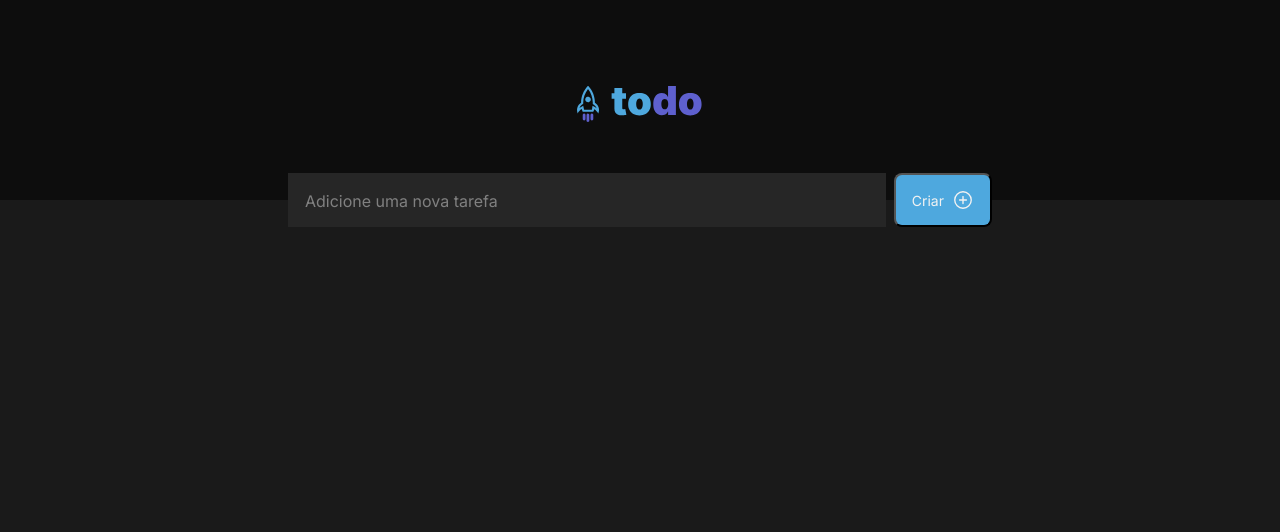
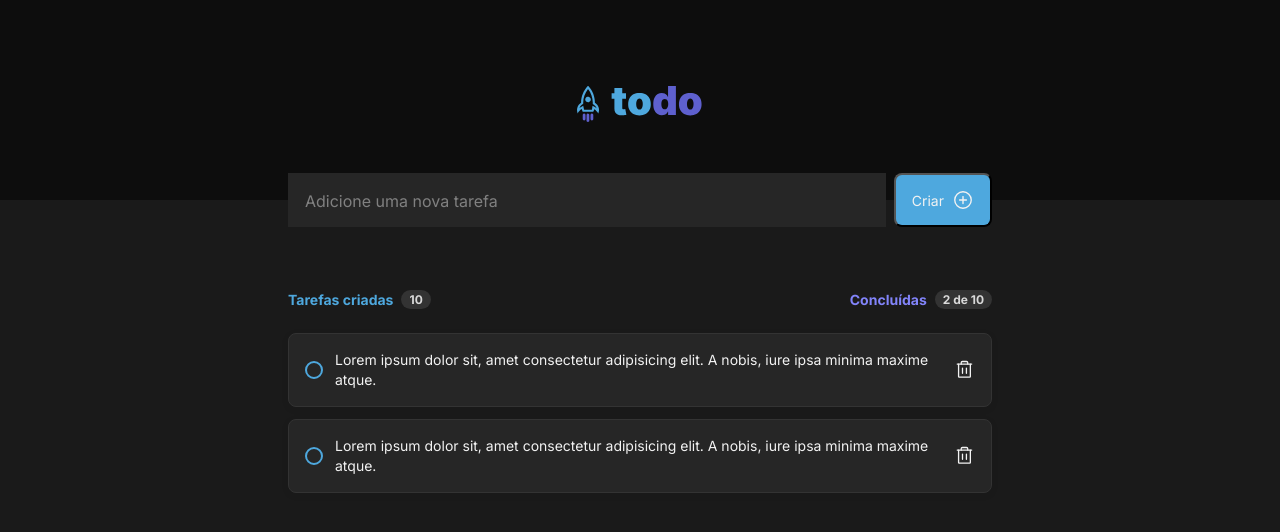
Before and after one commit to eu-pedro/ToDo-List, a React (Vite) app: page / in a window 1280 px wide. Shown: the top 532 px of the page. Built offline with nearby package versions, Linux system fonts and the light colour scheme; the HTML template or start-up script is replaced by a standard one.

Commit message:
finalizado componente de atividades para fazer

```diff
--- a/src/App.tsx
+++ b/src/App.tsx
@@ -1,11 +1,13 @@
 import './global.css'
 
 import { Header } from './components/Header'
+import { Section } from './components/Section'
 
 export function App() {
   return (
     <>
       <Header/>
+      <Section/>
     </>
   )
 }
--- /dev/null
+++ b/src/components/Section/Section.module.css
@@ -0,0 +1,49 @@
+.tasks {
+  width: 100%;
+  max-width: 46rem;
+  margin: 0 auto;
+  margin-top: 5.625rem;
+  padding: 0 1rem;
+}
+
+.header {
+  display: flex;
+  justify-content: space-between;
+  align-items: center;
+  margin-bottom: 1.5rem;
+}
+
+.header div {
+  display: flex;
+  justify-content: center;
+  align-items: center;
+  gap: 0.5rem;
+}
+
+.header div span {
+  background-color: var(--gray-400);
+  gap: 0.625rem;
+  padding: 0.125rem 0.5rem;
+  border-radius: 999px;
+  font-size: 0.75rem;
+  font-weight: 700;
+  color: var(--gray-200);
+}
+
+.created {
+  color: var(--blue);
+  font-size: 0.875rem;
+  font-weight: 700;
+}
+
+.completed {
+  color: var(--purple);
+  font-size: 0.875rem;
+  font-weight: 700;
+}
+
+.containerTasks {
+  display: flex;
+  flex-direction: column;
+  gap: 0.75rem;
+}
--- /dev/null
+++ b/src/components/Section/index.tsx
@@ -0,0 +1,26 @@
+import './Section.module.css';
+import styles from './Section.module.css';
+import { Task } from '../Task';
+
+export function Section() {
+  return (
+    <section className={styles.tasks}>
+      <header className={styles.header}>
+        <div>
+          <p className={styles.created}>Tarefas criadas</p>
+          <span>10</span>
+        </div>
+
+        <div>
+          <p className={styles.completed}>Concluídas</p>
+          <span>2 de 10</span>
+        </div>
+      </header>
+
+      <div className={styles.containerTasks}>
+        <Task />
+        <Task />
+      </div>
+    </section>
+  );
+}
--- /dev/null
+++ b/src/components/Task/Task.module.css
@@ -0,0 +1,34 @@
+.taskContainer {
+  width: 100%;
+  background-color: var(--gray-500);
+  border: 1px solid var(--gray-400);
+  box-shadow: 0px 2px 8px rgba(0, 0, 0, 0.06);
+  display: flex;
+  align-items: center;
+  justify-content: space-between;
+  padding: 1rem;
+  gap: 0.75rem;
+  border-radius: 8px;
+}
+
+.taskContainer p {
+  font-size: 0.875rem;
+  line-height: 1.25rem;
+  font-weight: 400;
+  color: var(--gray-100);
+  margin-right: auto;
+}
+
+.checkContainer {
+  min-width: 1.125rem;
+  height: 1.125rem;
+  border: none;
+  background: none;
+}
+
+.checkContainer div {
+  width: 100%;
+  height: 100%;
+  border: 2px solid var(--blue);
+  border-radius: 50%;
+}
--- /dev/null
+++ b/src/components/Task/index.tsx
@@ -0,0 +1,21 @@
+import { Trash } from 'phosphor-react';
+import styles from './Task.module.css';
+
+
+export function Task() {
+  return (
+    <section className={styles.taskContainer}>
+      <button className={styles.checkContainer}>
+        <div />
+      </button>
+
+
+      <p>Lorem ipsum dolor sit, amet consectetur adipisicing elit. A nobis, iure ipsa minima maxime atque.</p>
+
+
+
+      <Trash size={22} cursor="pointer"/>
+
+    </section>
+  );
+}
```
